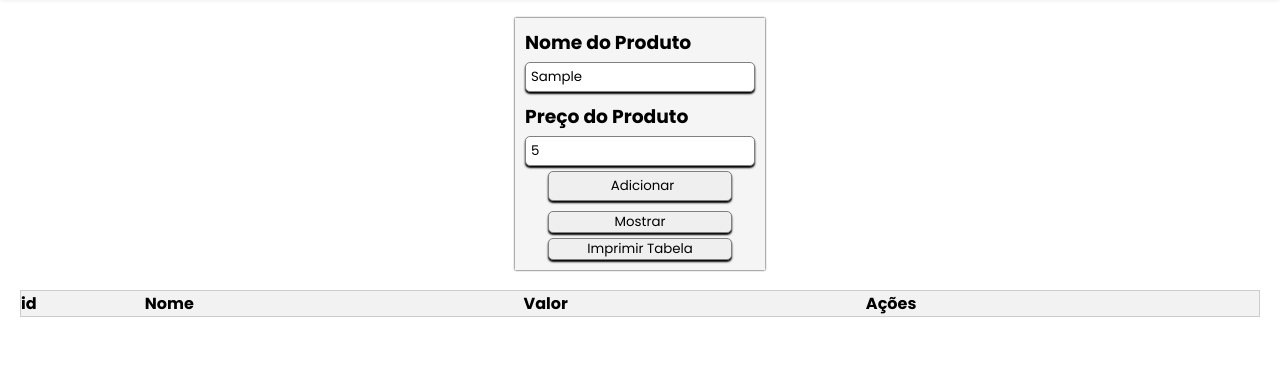
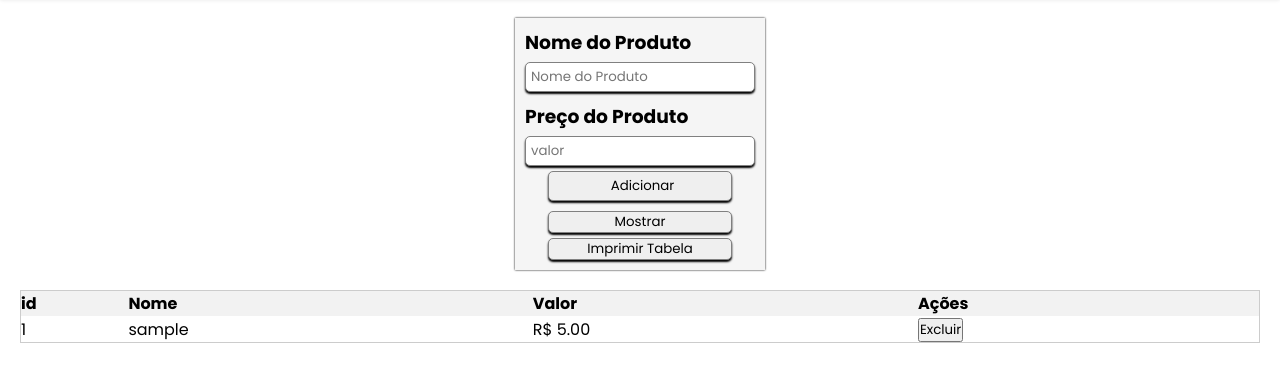
Before and after one commit to WilianWill/AppBar2, a plain HTML site: page index.html in a window 1280 px wide. Both pictures are taken after typing "Sample", "5" into the empty fields and a click on the input "Adicionar". Shown: the part 52-434 px from the top of the page. Drawn offline with Linux system fonts and the light colour scheme.

Commit message:
just fix bug

```diff
--- a/src/script/index.js
+++ b/src/script/index.js
@@ -21,13 +21,14 @@ class Tabela {
 
     addItem() {
         const itemName = prodName.value.toLowerCase().trim();
-        const itemPrice = parseFloat(prodPrice.value).toFixed(2);
+        const itemPrice = parseFloat(prodPrice.value);
 
-        if (itemName !== "" && itemName.length < 4 && !isNaN(itemPrice)) {
+
+        if (itemName && !isNaN(itemPrice)) {
             const newItem = {
                 id: this.items.length + 1,
                 name: itemName,
-                price: itemPrice,
+                price: itemPrice.toFixed(2),
             };
 
             this.items.push(newItem);
@@ -36,6 +37,8 @@ class Tabela {
 
             this.updateTable();
             this.clearFields();
+
+
         } else {
             alert("Preencha todos os campos corretamente.");
         }
```
Also changed, not shown: index.html (+1 -0 lines).
